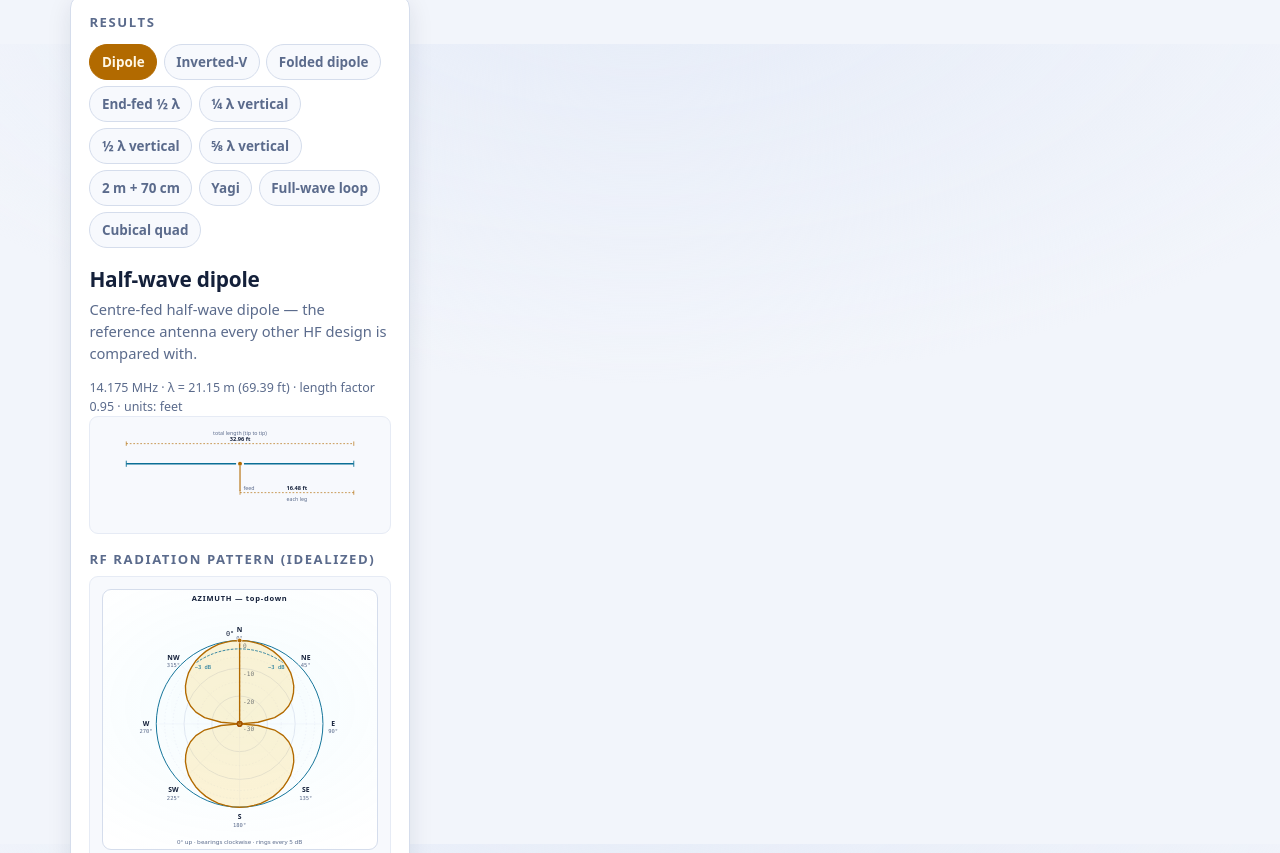
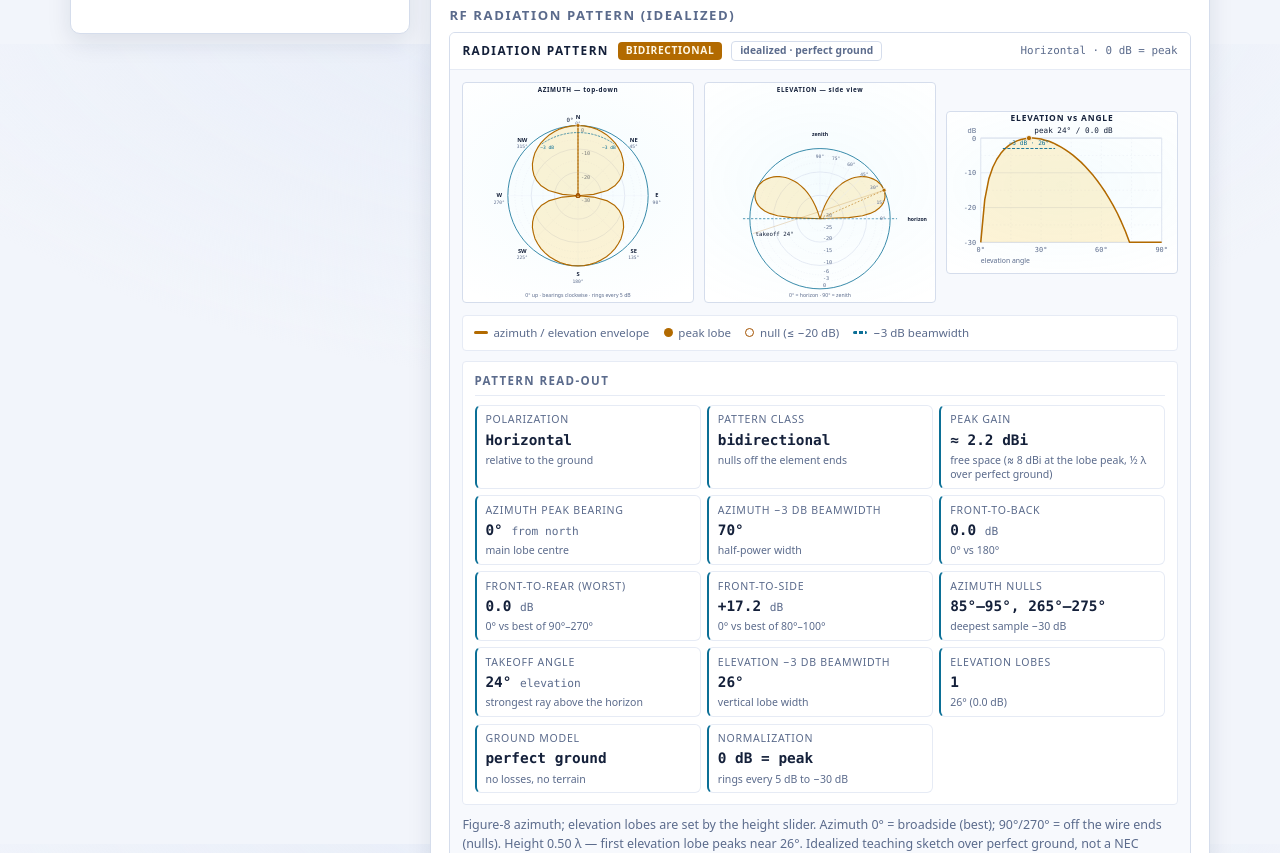
Before and after one commit to N7SIX/ham-antenna-calculator, a website: page index.html in a window 1280 px wide. Shown: the part 756-1609 px from the top of the page. Drawn offline with Linux system fonts and the light colour scheme.

Commit message:
Overall Improvements!

```diff
--- a/app.js
+++ b/app.js
@@ -889,15 +889,26 @@
       'MMANA-GAL, EZNEC or 4nec2.';
     if (caption.indexOf(escapeHtml(pat.gainText)) === 0) caption = caption.slice(escapeHtml(pat.gainText).length + 2);
 
+    var klass = pat.directional ? 'directional beam' :
+      (pat.azimuth.omnidirectional ? 'omnidirectional' : 'bidirectional');
+
     return '<div class="pattern">' +
+      '<div class="pat-head">' +
+      '<span class="pat-head-title">Radiation pattern</span>' +
+      '<span class="pat-chip">' + escapeHtml(klass) + '</span>' +
+      '<span class="pat-chip pat-chip-ghost">idealized · perfect ground</span>' +
+      '<span class="pat-head-meta">' + escapeHtml(pat.polarization) + ' · 0 dB = peak</span>' +
+      '</div>' +
       '<div class="pat-plots">' +
       '<div class="pat-cell">' + rose + '</div>' +
       '<div class="pat-cell">' + elSvg + '</div>' +
+      '<div class="pat-cell pat-cell-cart">' + cart + '</div>' +
       '</div>' +
-      '<div class="pat-cart">' + cart + '</div>' +
       legend +
+      '<div class="pat-readout">' +
       '<h5 class="pat-sub">Pattern read-out</h5>' +
       patStatsGrid(pat) +
+      '</div>' +
       '<p class="hint pat-note">' + caption + '</p>' +
       patDataDetails(pat) +
       '</div>';
--- a/index.html
+++ b/index.html
@@ -33,10 +33,14 @@
   <p class="tagline">Dimensions for dipoles, verticals, Yagis, loops and quads. Set a frequency, read the lengths in feet or metres, cut once.</p>
 </header>
 
+<div class="statusbar-rail">
+  <div class="statusbar" id="statusbar" role="status" aria-live="off"></div>
+</div>
+
 <main class="layout">
 
   <section class="panel controls" aria-labelledby="controls-heading">
-    <h2 id="controls-heading">Inputs</h2>
+    <h2 id="controls-heading"><span class="h2-tick"></span>Inputs</h2>
 
     <div class="field">
       <label for="band">Band preset</label>
@@ -66,10 +70,8 @@
     <div id="extra-inputs"></div>
   </section>
 
-  <div class="statusbar" id="statusbar" role="status" aria-live="off"></div>
-
   <section class="panel results">
-    <h2>Results</h2>
+    <h2><span class="h2-tick"></span>Results</h2>
 
     <div class="tabs" role="tablist" aria-label="Antenna type" id="tabs"></div>
 
--- a/styles.css
+++ b/styles.css
@@ -15,9 +15,10 @@
   --accent-2: #4cc9f0;
   --good: #7bd88f;
   --warn: #ff9f68;
-  --radius: 14px;
-  --radius-sm: 9px;
-  --shadow: 0 10px 30px rgba(0, 0, 0, 0.35);
+  --radius: 10px;
+  --radius-sm: 6px;
+  --radius-xs: 4px;
+  --shadow: 0 4px 16px rgba(0, 0, 0, 0.22);
   --mono: ui-monospace, SFMono-Regular, Menlo, Consolas, "Liberation Mono", monospace;
   --sans: system-ui, -apple-system, "Segoe UI", Roboto, "Helvetica Neue", Arial, sans-serif;
 }
@@ -65,7 +66,7 @@ body {
   padding: 0 1.25rem;
 }
 
-.app-header { padding-top: 2.2rem; padding-bottom: 1.2rem; }
+.app-header { padding-top: 1.9rem; padding-bottom: 1.15rem; }
 
 .app-header h1 {
   margin: 0;
@@ -108,6 +109,7 @@ body {
   grid-template-columns: minmax(280px, 340px) minmax(0, 1fr);
   gap: 1.25rem;
   align-items: start;
+  margin-top: 1.25rem;
 }
 
 @media (max-width: 900px) {
@@ -123,12 +125,25 @@ body {
 }
 
 .panel h2 {
-  margin: 0 0 0.75rem;
-  font-size: 0.82rem;
+  display: flex;
+  align-items: center;
+  gap: 0.5rem;
+  margin: 0 0 0.9rem;
+  padding-bottom: 0.55rem;
+  font-size: 0.78rem;
   text-transform: uppercase;
-  letter-spacing: 0.12em;
-  color: var(--muted);
+  letter-spacing: 0.14em;
+  color: var(--text);
   font-weight: 700;
+  border-bottom: 1px solid var(--line-soft);
+}
+
+.h2-tick {
+  width: 3px;
+  height: 0.95em;
+  border-radius: 1px;
+  background: var(--accent);
+  flex-shrink: 0;
 }
 
 .field { margin-bottom: 1rem; }
@@ -272,18 +287,63 @@ input[type="range"] {
 
 .pattern {
   background: var(--panel-2);
-  border: 1px solid var(--line-soft);
+  border: 1px solid var(--line);
   border-radius: var(--radius-sm);
-  padding: 0.75rem;
+  overflow: hidden;
+}
+
+/* Card header bar — title, classification chips, and the fixed metadata. */
+.pat-head {
+  display: flex;
+  flex-wrap: wrap;
+  align-items: center;
+  gap: 0.35rem 0.55rem;
+  padding: 0.5rem 0.75rem;
+  background: var(--panel);
+  border-bottom: 1px solid var(--line-soft);
+}
+.pat-head-title {
+  font-size: 0.74rem;
+  font-weight: 700;
+  text-transform: uppercase;
+  letter-spacing: 0.12em;
+  color: var(--text);
+}
+.pat-head-meta {
+  margin-left: auto;
+  font-family: var(--mono);
+  font-size: 0.68rem;
+  color: var(--muted);
+}
+.pat-chip {
+  padding: 0.08rem 0.5rem;
+  border-radius: var(--radius-xs);
+  background: var(--accent);
+  color: var(--accent-ink);
+  font-size: 0.64rem;
+  font-weight: 700;
+  text-transform: uppercase;
+  letter-spacing: 0.06em;
+  white-space: nowrap;
+}
+.pat-chip-ghost {
+  background: transparent;
+  border: 1px solid var(--line);
+  color: var(--muted);
+  font-weight: 600;
+  text-transform: none;
+  letter-spacing: 0.01em;
 }
 
 .pat-plots {
   display: grid;
-  grid-template-columns: repeat(auto-fit, minmax(240px, 1fr));
+  grid-template-columns: repeat(auto-fit, minmax(230px, 1fr));
   gap: 0.6rem;
+  padding: 0.75rem;
 }
 
 .pat-cell { min-width: 0; }
+.pat-cell-cart { display: flex; align-items: center; }
 
 .pat-svg {
   display: block;
@@ -293,11 +353,10 @@ input[type="range"] {
     radial-gradient(120% 90% at 50% 45%, rgba(76, 201, 240, 0.06), transparent 70%),
     var(--panel);
   border: 1px solid var(--line);
-  border-radius: var(--radius-sm);
+  border-radius: var(--radius-xs);
 }
 
-.pat-cart { margin-top: 0.6rem; }
-.pat-cart .pat-svg { max-width: 420px; margin: 0 auto; }
+.pat-cell-cart .pat-svg { margin: auto; }
 
 .p-plot-title { fill: var(--text); font-family: var(--sans); font-weight: 700; letter-spacing: 0.1em; }
 .p-axis-title { fill: var(--muted); font-family: var(--sans); }
@@ -334,8 +393,11 @@ input[type="range"] {
   display: flex;
   flex-wrap: wrap;
   gap: 0.35rem 0.9rem;
-  margin: 0.6rem 0 0;
-  padding: 0;
+  margin: 0 0.75rem;
+  padding: 0.55rem 0.65rem;
+  background: var(--panel);
+  border: 1px solid var(--line-soft);
+  border-radius: var(--radius-xs);
   list-style: none;
   font-size: 0.72rem;
   color: var(--muted);
@@ -348,10 +410,19 @@ input[type="range"] {
 .pat-swatch-bw { background: repeating-linear-gradient(90deg, var(--accent-2) 0 4px, transparent 4px 6px); }
 .pat-swatch-alt { background: repeating-linear-gradient(90deg, var(--accent-2) 0 5px, transparent 5px 8px); }
 
-/* Metric read-out grid */
+/* Metric read-out grid — a bordered sub-card so the numbers read as an instrument. */
+.pat-readout {
+  margin: 0.6rem 0.75rem 0;
+  padding: 0.6rem 0.7rem 0.7rem;
+  background: var(--panel);
+  border: 1px solid var(--line-soft);
+  border-radius: var(--radius-xs);
+}
 .pat-sub {
-  margin: 0.85rem 0 0.4rem;
-  font-size: 0.74rem;
+  margin: 0 0 0.55rem;
+  padding-bottom: 0.4rem;
+  border-bottom: 1px solid var(--line-soft);
+  font-size: 0.72rem;
   text-transform: uppercase;
   letter-spacing: 0.12em;
   color: var(--muted);
@@ -397,13 +468,13 @@ input[type="range"] {
   color: var(--muted);
   line-height: 1.35;
 }
-.pat-note { margin: 0.7rem 0 0; font-size: 0.78rem; line-height: 1.55; }
+.pat-note { margin: 0.6rem 0.75rem; font-size: 0.78rem; line-height: 1.55; }
 
 /* Data table + CSV export */
 .pat-data {
-  margin-top: 0.7rem;
+  margin: 0.6rem 0.75rem 0.75rem;
   border: 1px solid var(--line-soft);
-  border-radius: var(--radius-sm);
+  border-radius: var(--radius-xs);
   background: var(--panel);
 }
 .pat-data > summary {
@@ -444,20 +515,22 @@ input[type="range"] {
 .pat-table td { color: var(--text); }
 .pat-table tbody tr:hover td { background: var(--panel-2); }
 
-/* Instrument status bar */
-.statusbar {
+/* Instrument status bar — full-bleed sticky rail, content aligned to the grid. */
+.statusbar-rail {
   position: sticky;
   top: 0;
   z-index: 5;
+  background: var(--panel);
+  border-bottom: 1px solid var(--line);
+}
+.statusbar {
   display: flex;
   flex-wrap: wrap;
   align-items: center;
   gap: 0.15rem 0.9rem;
   max-width: 1180px;
   margin: 0 auto;
-  padding: 0.45rem 1.25rem;
-  background: var(--panel);
-  border-bottom: 1px solid var(--line);
+  padding: 0.5rem 1.25rem;
   font-family: var(--mono);
   font-size: 0.72rem;
   color: var(--muted);
@@ -623,7 +696,7 @@ details.formulas code {
   body { background: #fff; color: #000; }
   .panel { box-shadow: none; }
   .controls, .actions, .tabs { display: none; }
-  .statusbar { display: none; }
+  .statusbar-rail { display: none; }
   .pat-data { display: none; }
   .layout { grid-template-columns: 1fr; }
 }
```
Also changed, not shown: tests/ui-dom.test.js (+6 -0 lines).
